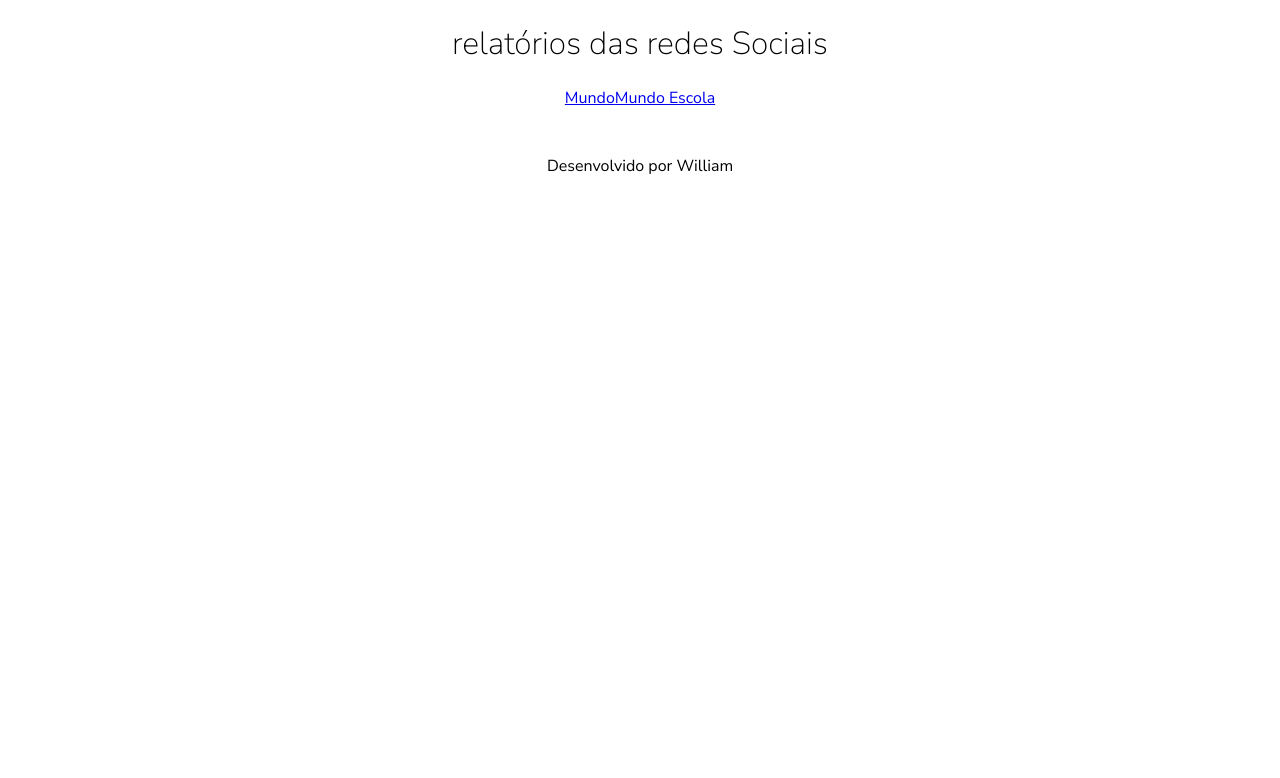
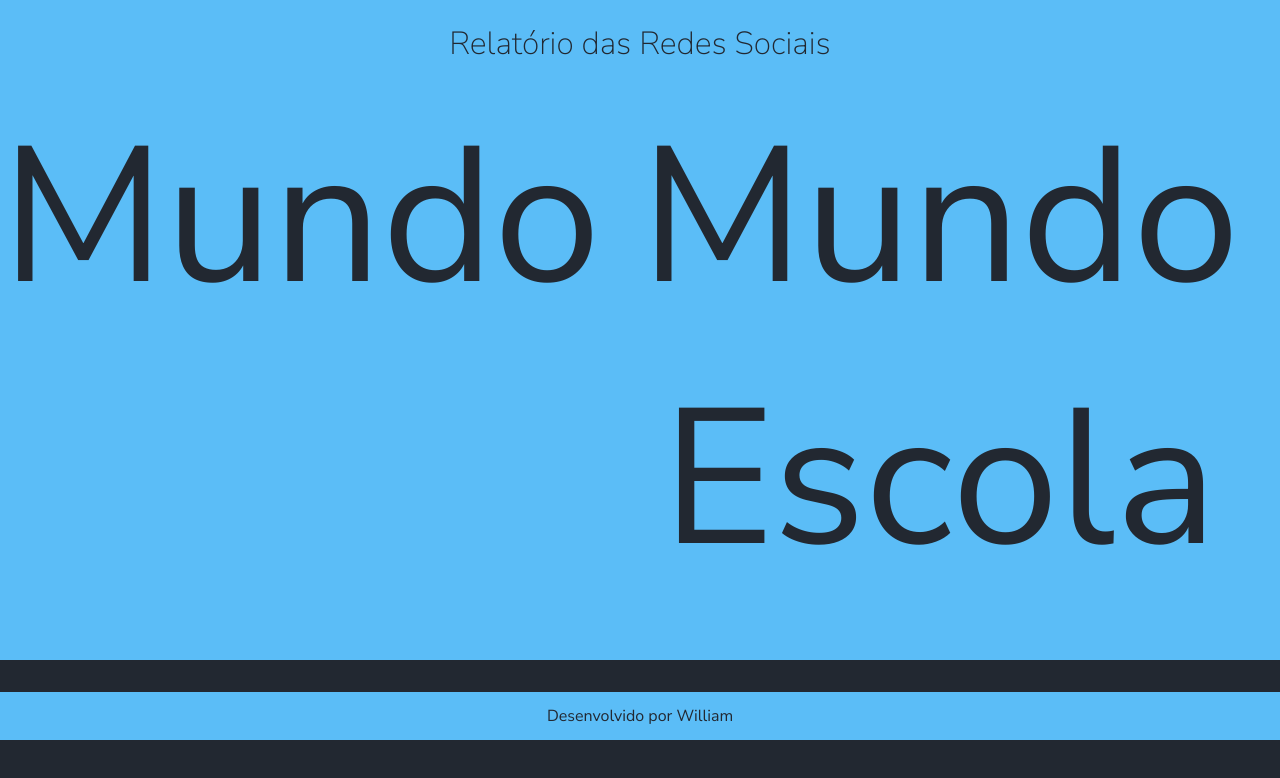
Before and after one commit to Williamzyon/redessociais, a plain HTML site: page index.html in a window 1280 px wide. Drawn offline with Linux system fonts and the light colour scheme.

Commit message:
Add files via upload

```diff
--- a/index.html
+++ b/index.html
@@ -4,12 +4,12 @@
     <meta charset="UTF-8">
     <meta http-equiv="X-UA-Compatible" content="IE=edge">
     <meta name="viewport" content="width=device-width, initial-scale=1.0">
+    <link rel="stylesheet" href="style.css">
     <title>Redes Sociais</title>
-    <link rel="stylesheet" href="style.css">
 </head>
 <body>
     <header>
-        <h1>relatórios das redes Sociais</h1>
+        <h1>Relatório das Redes Sociais</h1>
         <nav>
             <a href="index.html">Mundo</a>
              <a href="#">Mundo Escola</a>
@@ -17,7 +17,7 @@
     </header>
     <main class="graficos-section">
         <section id="graficos-container" class="graficos-container">
-
+          <!-- crie osgráfico aqui-->
         </section>
     </main>
     <footer>
--- a/style.css
+++ b/style.css
@@ -1,8 +1,8 @@
 @import
 url('https://fonts.googleapis.com/css2?family=Nunito+Sans:ital,opsz,wght@0,6..12,200..1000;1,6..12,200..1000&display=swap');
 :root {
-    --bg-color: #222831
-    --primary-color: #0000FF;
+    --bg-color: #222831;
+    --primary-color: #5bbdf7;
     --secunary-color: #f05454 ;
     --font: "Nunito Sans", sans-serif;
 }
@@ -23,16 +23,22 @@ h1{
     color: var(--bg-color);
     font-weight: 100;
 }
+
 nav{
     display: flex;
     justify-content: center;
     font-weight: 400;
 }
-nav a:hover {
+nav a {
     text-decoration: none;
     color: var(--bg-color);
     margin: 0rem 2rem 3rem 0rem;
     font-size: 12rem;
+}
+nav a:hover{
+    text-decoration: underline;
+    transform: scale(0.90);
+    transition: transform 0.1s;
 }
 footer{
     display: flex;
```
